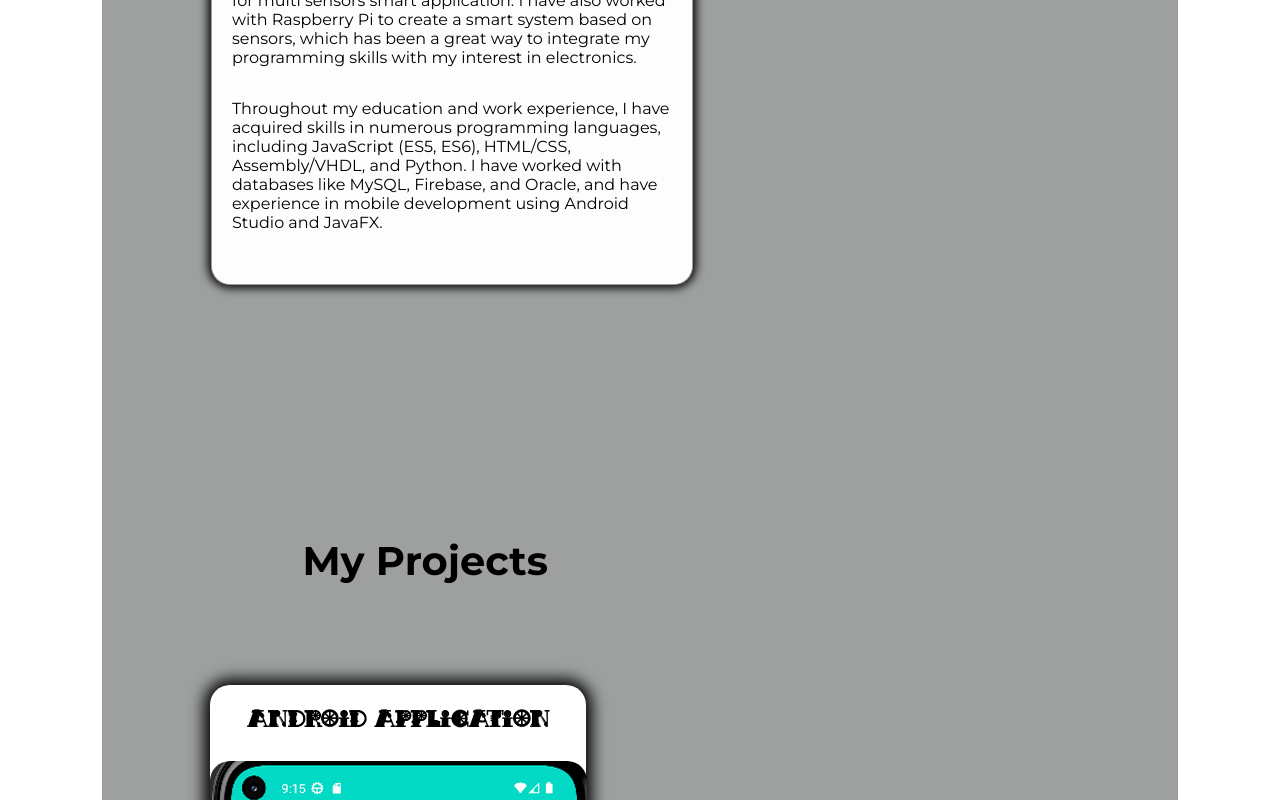
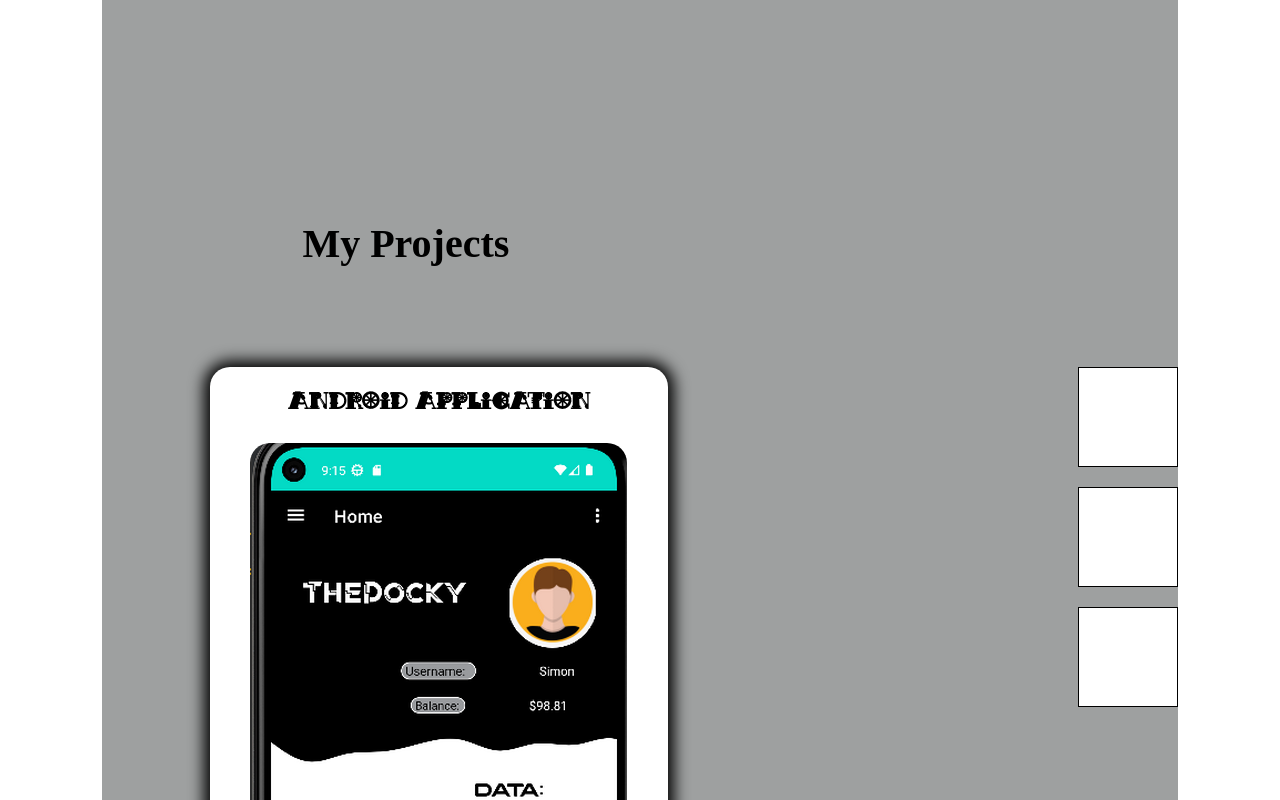
Before and after one commit to dontdoithere/MyWebsite, a React (Vite) app: page / in a window 1280 px wide. Shown: the part 1420-2220 px from the top of the page. Built offline with nearby package versions, Linux system fonts and the light colour scheme.

Commit message:
Added 3 squares next to project

```diff
--- a/src/App.tsx
+++ b/src/App.tsx
@@ -3,7 +3,8 @@ import { } from '@mui/material'
 //import { MenuIcon } from '@mui/icons-material';
 //import Button from '@material-ui/core/Button';
 import NameEffect from './components/NameEffect';
-import NavBar from './components/Nav/NavBar';
+//import Background from './components/background/Background';
+//  import NavBar from './components/Nav/NavBar';
 import './index.css';
 
 
@@ -15,15 +16,15 @@ const App: React.FC = () => {
     marginBottom: '2em',
   };
 
-  const styleButnHead ={
+  const styleButnHead: React.CSSProperties = {
     marginBottom: '2em',
     marginTop: '1em',
     textAlign: 'center',
-  }
-
+};
 
   return (
     <>
+
     {/* <NavBar /> */}
     <div id="header-container">
         <h1 id="header-name">
@@ -40,14 +41,29 @@ const App: React.FC = () => {
    </div>
     </section>}
     {
+
+
       <section id="projects">
       <h2 id="h-projects">My Projects</h2>
+      <div id="flex-container">
         <article id="project-box-1">
           <h3 className="project-names">Android Application</h3>
           <img src="./pictures/homeScreen.png" className="project-pics" alt="Project 1 Image" />
           <hr className="separator-line" />
           <button className="button">Full Story</button>
+
+
           </article>
+
+          <div id="square-container">
+            <div className="square"></div>
+            <div className="square"></div>
+            <div className="square"></div>
+        </div>
+        </div>
+
+
+
           <article id="project-box-2">
             <h3 className="project-names">Arduino/Pi system</h3>
             <img src="./pictures/second-picture.png" className="project-pics" alt="Project 2 Image" />
@@ -66,6 +82,7 @@ const App: React.FC = () => {
       </div>
     </section>
     </div>
+
     </>
   );
 };
--- a/src/index.css
+++ b/src/index.css
@@ -1,10 +1,19 @@
  * {
   margin: 0;
   padding: 0;
-  font-family: 'Monster ';
-  box-sizing: border-box;
+
  }
 
+
+ *, *::before, *::after {
+  box-sizing: border-box;
+}
+
+.App {
+  width: 100vw;
+  height: 100vh;
+  background-size: cover;
+}
 
 @font-face {
   font-family: 'Mechanical';
@@ -26,6 +35,15 @@
 }
 
 
+body {
+  margin: 0;
+  padding: 0;
+  font-family: 'Monster';
+  box-sizing: border-box;
+
+}
+
+
   #header-name {
     margin: 0;
     font-family: 'Monster';
@@ -42,10 +60,9 @@
     align-items: center;
     padding-top: 260px;
     padding-bottom: 260px;
-    margin-bottom: 400px;
     background-color: rgb(158, 160, 160);
     border-radius: 50px;
-
+    margin: 20px
   }
 
 
@@ -85,7 +102,11 @@
 
 
 
-
+  #flex-container {
+    display: flex;
+    justify-content: space-between;
+    align-items: flex-start;
+}
 
 
   #project-box-1 {
@@ -122,6 +143,37 @@
     margin-left: 20%;
 
   }
+
+
+
+#project-box-1, #square-container {
+    width: 45%;  /* Adjust the width as necessary */
+}
+
+#project-box-1 {
+    /* Your existing styles */
+    margin-right: 5%;  /* Adjust the right margin as necessary */
+}
+
+#square-container {
+    display: flex;
+    flex-direction: column;
+    justify-content: space-between;
+    align-items: flex-end;
+}
+
+.square {
+    background-color: white;
+    border: 1px solid black;
+    width: 100px; /* adjust size as needed */
+    height: 100px; /* adjust size as needed */
+    margin-bottom: 20px;
+}
+
+.square:last-child {
+    margin-bottom: 0;
+}
+
 
   .project-box h3 {
     margin-bottom: 50px;
```
Also changed, not shown: src/components/background/Background.tsx (added, +42 -0 lines), public/pictures/space.jpg (added).
